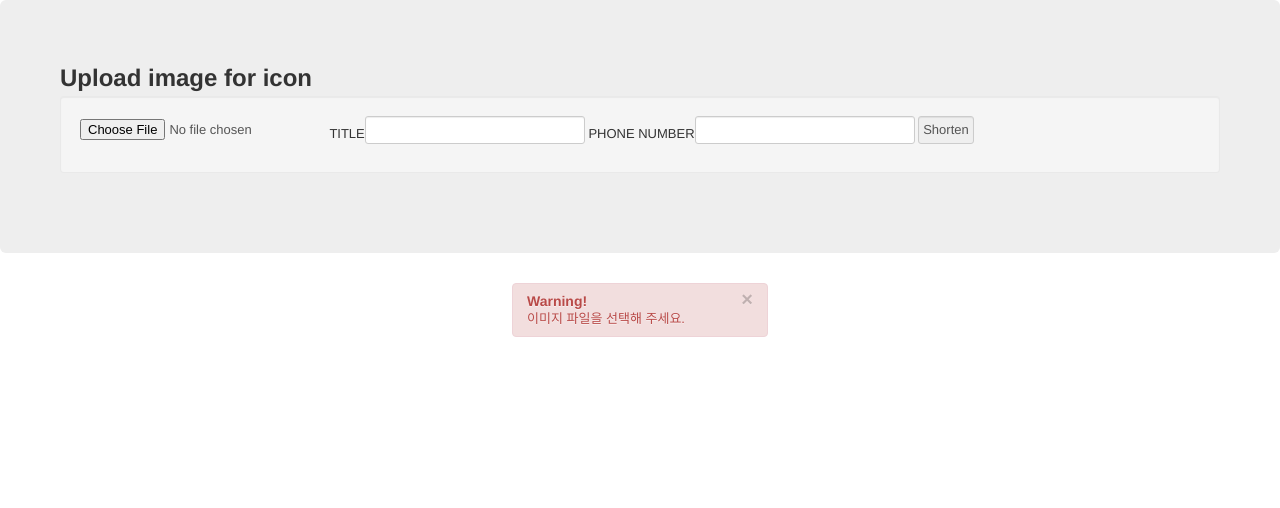
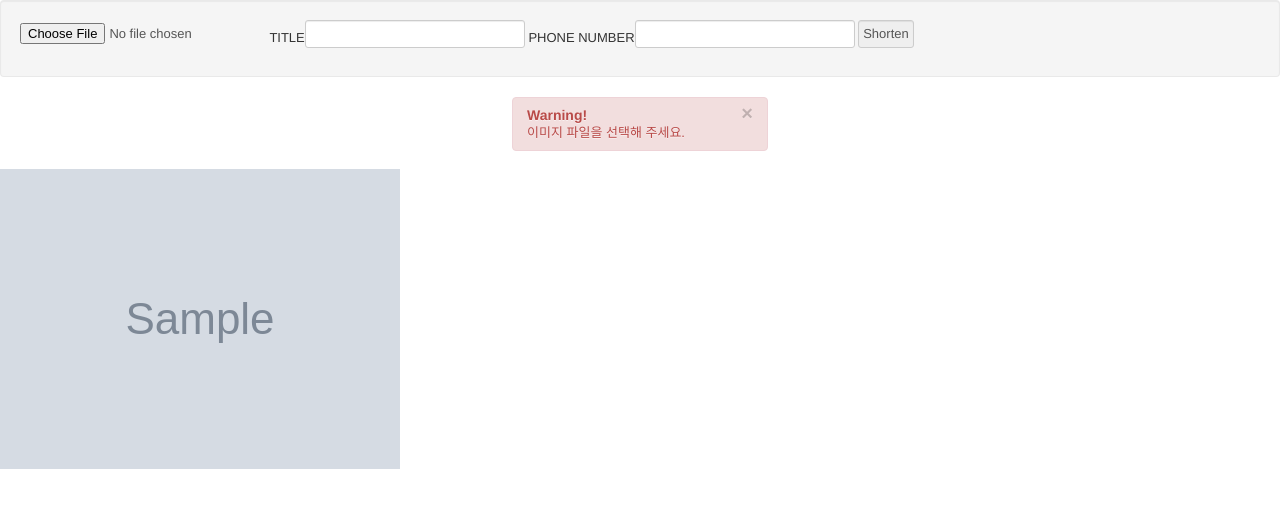
Before and after one commit to 21dec/fonly, a Django app: page /imageUploader/index in a window 1280 px wide. Shown: the top 508 px of the page. Run offline with Django 3.2, Linux system fonts and the light colour scheme; tables that the repository leaves empty hold one stand-in row (values such as "Sample post"); grey boxes marked "Sample" are stand-in pictures; some libraries are stand-ins or nearby versions.

Commit message:
이미지 생성할 때 싸이즈 여러가지 만들기

```diff
--- a/imageUploader/views.py
+++ b/imageUploader/views.py
@@ -13,9 +13,9 @@ from PIL import Image
 UPLOAD_DIR = './static/upload/'
 
 def index(request):
-    imageList = Post.objects.all()
+    posts = Post.objects.all()
     t = loader.get_template('imageUploader/index.html')
-    c = RequestContext(request, {'imageList':imageList})
+    c = RequestContext(request, {'posts':posts})
 
     return HttpResponse(t.render(c))
 
@@ -33,7 +33,7 @@ def upload(request):
     )
 
     t = loader.get_template('imageUploader/upload.html')
-    c = RequestContext(request, {'thumbFilename':'c_'+_filename, 'title':_title})
+    c = RequestContext(request, {'thumbFilename':'114_'+_filename, 'title':_title})
 
     return HttpResponse(t.render(c))
 
@@ -73,11 +73,11 @@ def resizeAndCut(imageFile):
 
     box = left, upper, right, lower
 
-    size = 114, 114
-    newim = im.crop(box)
-    newim.thumbnail(size, Image.ANTIALIAS)
-    newim.save(UPLOAD_DIR + 'c_' + imageFile, "PNG")
-
+    size = ((114, 114),(80, 80))
+    for s in size:
+        newim = im.crop(box)
+        newim.thumbnail(s, Image.ANTIALIAS)
+        newim.save(UPLOAD_DIR + str(s[0]) + '_' + imageFile, "PNG")
 
 def uniqueName(file, title):
     filename = file._get_name()
--- a/mobilepage/views.py
+++ b/mobilepage/views.py
@@ -10,7 +10,6 @@ def index(request, pk):
 
     post = Post.objects.get(_id=pk)
 
-    #REFERER로 체크하면 안된다.
     #phonecall = 'false' if request.META.has_key('HTTP_REFERER') else 'true'
 
     phonecall = 'false'
--- a/templates/imageUploader/index.html
+++ b/templates/imageUploader/index.html
@@ -8,7 +8,7 @@
 <script src="https://ajax.googleapis.com/ajax/libs/jqueryui/1.8.18/jquery-ui.min.js" type="text/javascript"></script>
 <script>
 
-function shorten() {
+var shorten = function() {
     if($('#originFile').val() == '') {
 
         return false;
@@ -17,14 +17,15 @@ function shorten() {
     }
 }
 
+
 </script>
 <style>
 .alertbox {width:20%; margin-left:auto; margin-right:auto;}
 </style>
 </head>
 <body>
-<div class="hero-unit">
-    <h2>Upload image for icon</h2>
+
+<div>
     <form id="mainForm" name="mainForm" class="well" enctype="multipart/form-data" action="/imageUploader/upload" method="POST">{% csrf_token %}
         <input type="file" name="originFile" id="originFile"/>
         TITLE<input type="text" name="title" id="title" value="" />
@@ -40,5 +41,10 @@ function shorten() {
     이미지 파일을 선택해 주세요.
     </div>
 </div>
+
+{% for post in posts %}
+<img class="rounded-img" src="/static/upload/80_{{post.filename}}"  />
+{% endfor %}
+
 </body>
 </html>
```
Also changed, not shown: templates/mobilepage/index.html (+9 -2 lines).
